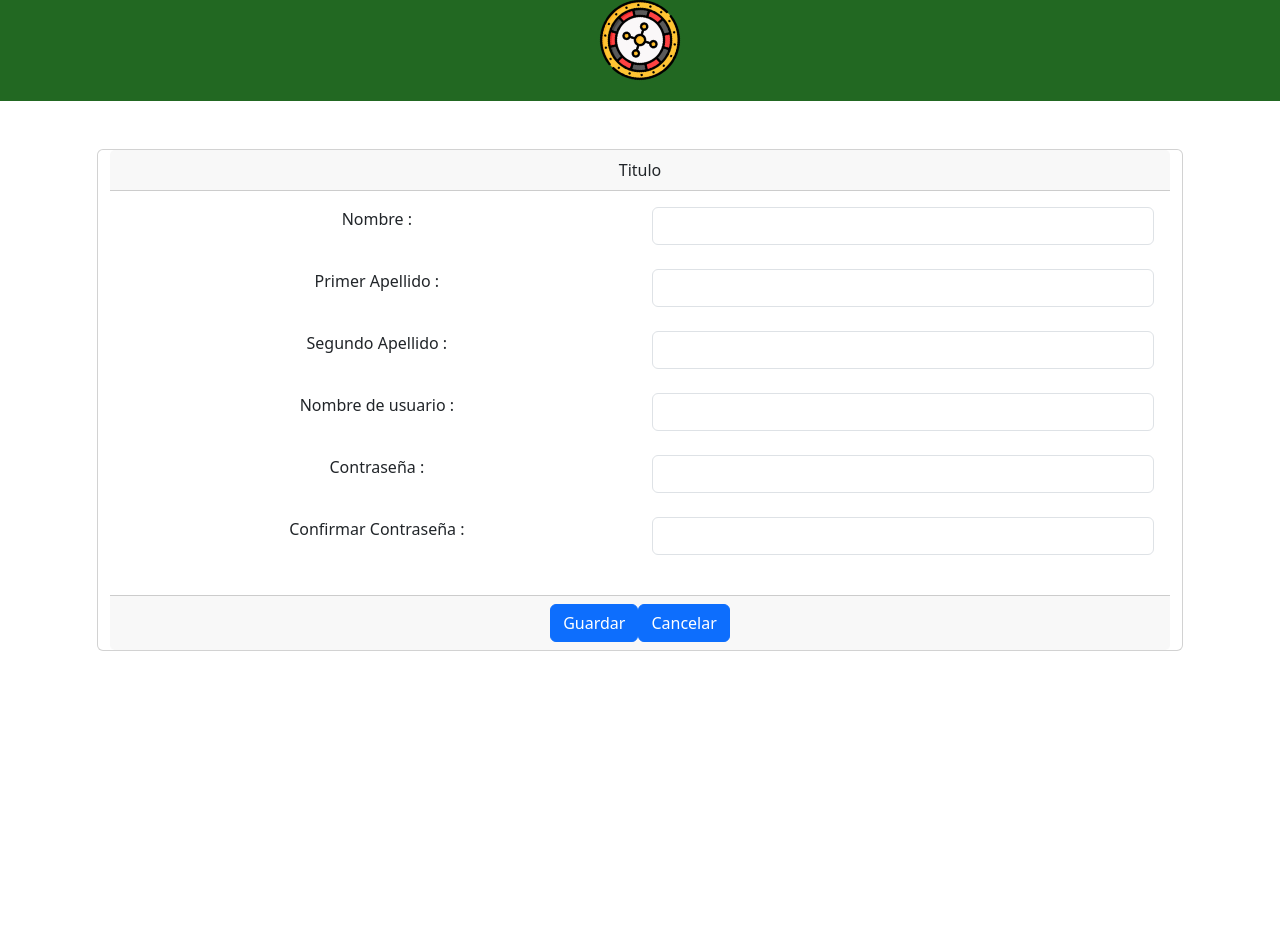
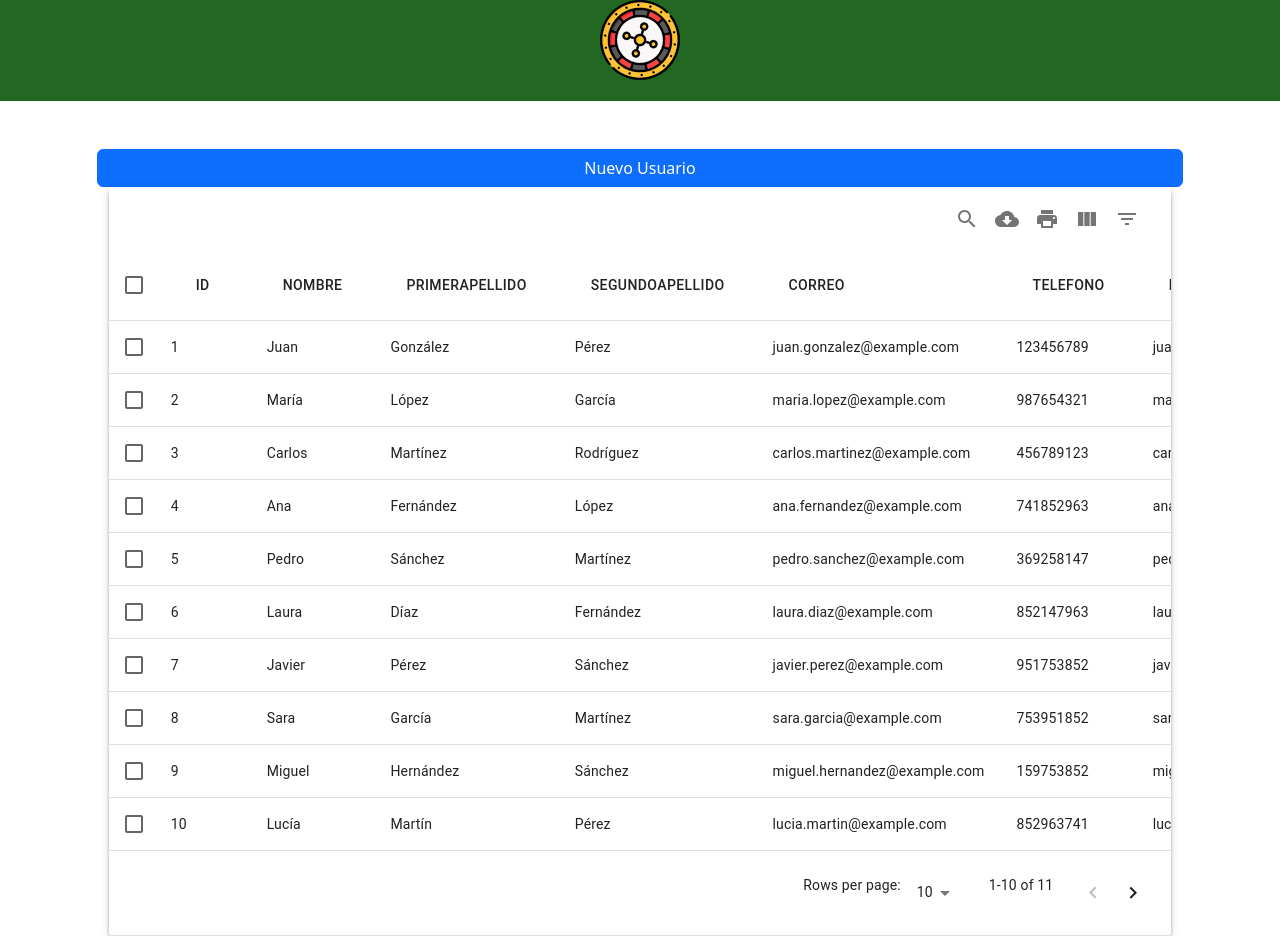
Before and after one commit to Eduardocv54/Pruebas, a React (Create React App) app in the folder Front end/: page / in a window 1280 px wide. Before the commit the page ends 800 px from the top, so only its background shows below. Built offline with nearby package versions, Linux system fonts and the light colour scheme.

Commit message:
Botones Ultimo

```diff
--- a/Front end/src/Componentes/Index.js
+++ b/Front end/src/Componentes/Index.js
@@ -13,8 +13,8 @@
  }
     return (
         showform ?
-            (<Formulario setform={chvalue}></Formulario>)
-            : (<Tablas settable={chvalue} ></Tablas>)
+            (<Tablas settable={chvalue} ></Tablas>)
+            : (<Formulario setform={chvalue}></Formulario>)
     );
   }
 
--- a/Front end/src/Componentes/Tablas.js
+++ b/Front end/src/Componentes/Tablas.js
@@ -1,7 +1,7 @@
 import MUIDataTable from "mui-datatables"
 
-import {Col, Button, } from 'react-bootstrap'
-import { useState } from 'react';
+import {Col, Button, Row } from 'react-bootstrap'
+import { useState} from 'react';
 
 
 const usuarios = [
@@ -123,11 +123,15 @@
 
     return (
       <>
-      <Button onClick={settable}>Nuevo Usuario</Button>
+      <Row className="justify-content-left">
+         <Button onClick={settable}>Nuevo Usuario</Button>
+      </Row>
+
         <MUIDataTable
 
         data = {usuarios}
         columns = {columns}
+
         />
       </>
 
```
